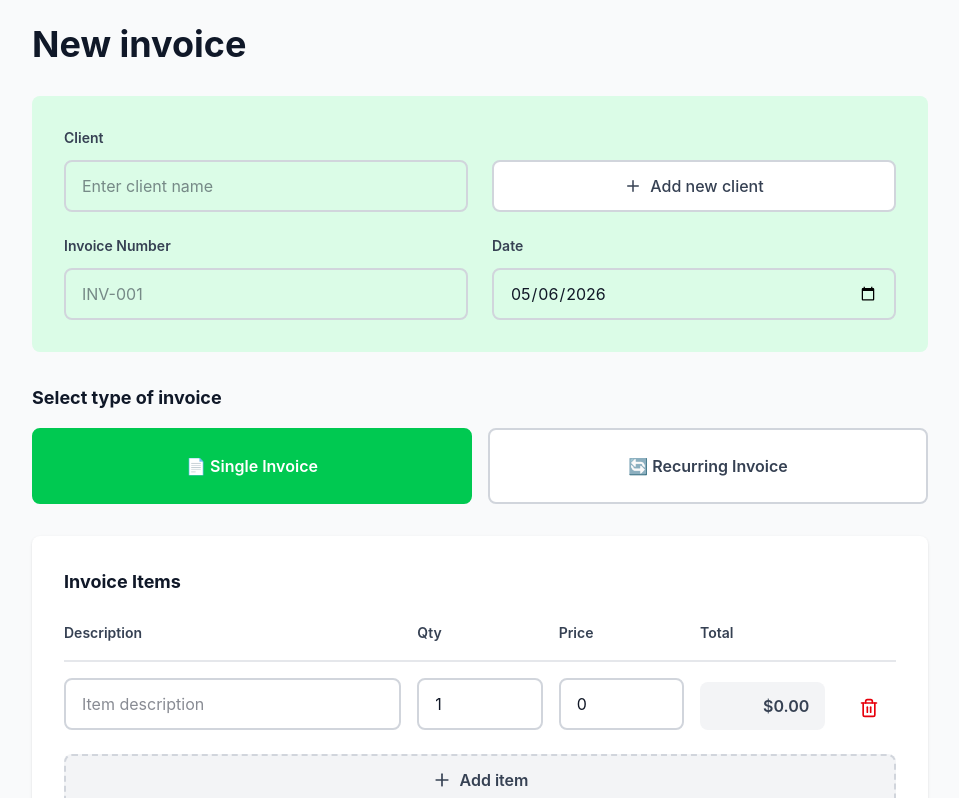
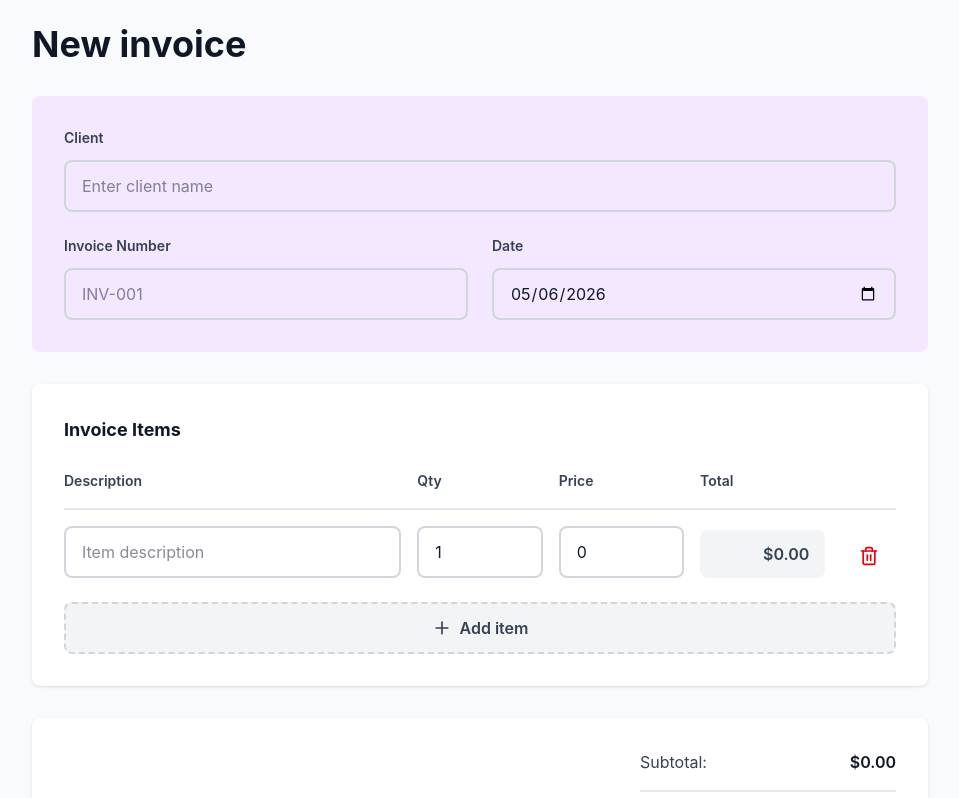
Before and after one commit to priyanka24bsa10123-prog/invoice-management-system, a React app in the folder frontend/: page / in a window 1280 px wide. Shown: the top 798 px of the page, without its empty margins (160-1119 px from the left). Built offline with nearby package versions, Linux system fonts and the light colour scheme; the HTML template or start-up script is replaced by a standard one.

Commit message:
Update invoice UI, remove extra controls, and apply purple theme

```diff
--- a/frontend/src/App.jsx
+++ b/frontend/src/App.jsx
@@ -45,7 +45,7 @@ function App() {
           <div className="max-w-6xl mx-auto p-6">
             <button
               onClick={() => setShowForm(true)}
-              className="mb-6 px-6 py-3 bg-green-500 text-white rounded-lg hover:bg-green-600 transition font-semibold"
+              className="mb-6 px-6 py-3 bg-purple-600 text-white rounded-lg hover:bg-purple-700 transition font-semibold"
             >
               + New Invoice
             </button>
--- a/frontend/src/components/InvoiceForm.jsx
+++ b/frontend/src/components/InvoiceForm.jsx
@@ -1,6 +1,6 @@
 import React, { useState, useEffect } from 'react';
 import axios from 'axios';
-import { Plus, Trash2, Save, X, ChevronRight } from 'lucide-react';
+import { Plus, Trash2, ChevronRight } from 'lucide-react';
 
 const InvoiceForm = ({ editingInvoice, onCloseEdit, onSaveSuccess }) => {
   const [invoice, setInvoice] = useState({
@@ -11,7 +11,6 @@ const InvoiceForm = ({ editingInvoice, onCloseEdit, onSaveSuccess }) => {
   });
 
   const [isLoading, setIsLoading] = useState(false);
-  const [invoiceType, setInvoiceType] = useState('single');
 
   useEffect(() => {
     if (editingInvoice) {
@@ -88,28 +87,18 @@ const InvoiceForm = ({ editingInvoice, onCloseEdit, onSaveSuccess }) => {
         </div>
 
         {/* Client Section */}
-        <div className="bg-green-100 rounded-lg p-8 mb-8">
-          <div className="grid grid-cols-1 md:grid-cols-2 gap-6 mb-6">
-            <div>
+        <div className="bg-purple-100 rounded-lg p-8 mb-8">
+          <div className="mb-6">
             <label className="block text-sm font-semibold text-gray-700 mb-3">Client</label>
             <input
               type="text"
               placeholder="Enter client name"
               required
               disabled={!!editingInvoice}
-                className="w-full px-4 py-3 border-2 border-gray-300 rounded-lg focus:ring-2 focus:ring-green-500 focus:border-transparent disabled:bg-gray-100"
+              className="w-full px-4 py-3 border-2 border-gray-300 rounded-lg focus:ring-2 focus:ring-purple-500 focus:border-transparent disabled:bg-gray-100"
               value={invoice.customer_name}
               onChange={(e) => setInvoice({...invoice, customer_name: e.target.value})}
             />
-            </div>
-            <div className="flex items-end">
-              <button
-                type="button"
-                className="w-full px-4 py-3 bg-white border-2 border-gray-300 rounded-lg font-medium text-gray-700 hover:bg-gray-50 transition flex items-center justify-center gap-2"
-              >
-                <Plus size={18} /> Add new client
-              </button>
-            </div>
           </div>
 
           {/* Invoice Details Row */}
@@ -121,7 +110,7 @@ const InvoiceForm = ({ editingInvoice, onCloseEdit, onSaveSuccess }) => {
                 placeholder="INV-001"
                 required
                 disabled={!!editingInvoice}
-                className="w-full px-4 py-3 border-2 border-gray-300 rounded-lg focus:ring-2 focus:ring-green-500 focus:border-transparent disabled:bg-gray-100"
+                className="w-full px-4 py-3 border-2 border-gray-300 rounded-lg focus:ring-2 focus:ring-purple-500 focus:border-transparent disabled:bg-gray-100"
                 value={invoice.invoice_number}
                 onChange={(e) => setInvoice({...invoice, invoice_number: e.target.value})}
               />
@@ -131,40 +120,12 @@ const InvoiceForm = ({ editingInvoice, onCloseEdit, onSaveSuccess }) => {
               <input
                 type="date"
                 required
-                className="w-full px-4 py-3 border-2 border-gray-300 rounded-lg focus:ring-2 focus:ring-green-500 focus:border-transparent"
+                disabled={!!editingInvoice}
+                className="w-full px-4 py-3 border-2 border-gray-300 rounded-lg focus:ring-2 focus:ring-purple-500 focus:border-transparent disabled:bg-gray-100"
                 value={invoice.date}
                 onChange={(e) => setInvoice({...invoice, date: e.target.value})}
               />
             </div>
-          </div>
-        </div>
-
-        {/* Invoice Type Selection */}
-        <div className="mb-8">
-          <h2 className="text-lg font-bold text-gray-900 mb-4">Select type of invoice</h2>
-          <div className="grid grid-cols-1 md:grid-cols-2 gap-4">
-            <button
-              type="button"
-              onClick={() => setInvoiceType('single')}
-              className={`p-6 rounded-lg border-2 font-semibold text-center transition ${
-                invoiceType === 'single'
-                  ? 'bg-green-500 text-white border-green-500'
-                  : 'bg-white text-gray-700 border-gray-300 hover:border-green-500'
-              }`}
-            >
-              📄 Single Invoice
-            </button>
-            <button
-              type="button"
-              onClick={() => setInvoiceType('recurring')}
-              className={`p-6 rounded-lg border-2 font-semibold text-center transition ${
-                invoiceType === 'recurring'
-                  ? 'bg-green-500 text-white border-green-500'
-                  : 'bg-white text-gray-700 border-gray-300 hover:border-green-500'
-              }`}
-            >
-              🔄 Recurring Invoice
-            </button>
           </div>
         </div>
 
@@ -199,7 +160,7 @@ const InvoiceForm = ({ editingInvoice, onCloseEdit, onSaveSuccess }) => {
                     type="text"
                     placeholder="Item description"
                     required
-                    className="w-full px-4 py-3 border-2 border-gray-300 rounded-lg focus:ring-2 focus:ring-green-500 focus:border-transparent"
+                    className="w-full px-4 py-3 border-2 border-gray-300 rounded-lg focus:ring-2 focus:ring-purple-500 focus:border-transparent"
                     value={item.description}
                     onChange={(e) => {
                       const d = [...invoice.details];
@@ -215,7 +176,7 @@ const InvoiceForm = ({ editingInvoice, onCloseEdit, onSaveSuccess }) => {
                     placeholder="Qty"
                     required
                     min="1"
-                    className="w-full px-4 py-3 border-2 border-gray-300 rounded-lg focus:ring-2 focus:ring-green-500 focus:border-transparent"
+                    className="w-full px-4 py-3 border-2 border-gray-300 rounded-lg focus:ring-2 focus:ring-purple-500 focus:border-transparent"
                     value={item.quantity}
                     onChange={(e) => {
                       const d = [...invoice.details];
@@ -232,7 +193,7 @@ const InvoiceForm = ({ editingInvoice, onCloseEdit, onSaveSuccess }) => {
                     required
                     step="0.01"
                     min="0"
-                    className="w-full px-4 py-3 border-2 border-gray-300 rounded-lg focus:ring-2 focus:ring-green-500 focus:border-transparent"
+                    className="w-full px-4 py-3 border-2 border-gray-300 rounded-lg focus:ring-2 focus:ring-purple-500 focus:border-transparent"
                     value={item.unit_price}
                     onChange={(e) => {
                       const d = [...invoice.details];
@@ -279,7 +240,7 @@ const InvoiceForm = ({ editingInvoice, onCloseEdit, onSaveSuccess }) => {
             </div>
             <div className="flex justify-between items-center">
               <span className="text-lg font-bold text-gray-900">Total Amount:</span>
-              <span className="text-3xl font-bold text-green-600">${calculateTotal()}</span>
+              <span className="text-3xl font-bold text-purple-600">${calculateTotal()}</span>
             </div>
           </div>
         </div>
@@ -298,7 +259,7 @@ const InvoiceForm = ({ editingInvoice, onCloseEdit, onSaveSuccess }) => {
           <button
             type="submit"
             disabled={isLoading}
-            className="px-8 py-3 bg-green-500 text-white rounded-lg hover:bg-green-600 transition font-semibold flex items-center gap-2 disabled:bg-green-400"
+            className="px-8 py-3 bg-purple-600 text-white rounded-lg hover:bg-purple-700 transition font-semibold flex items-center gap-2 disabled:bg-purple-400"
           >
             {isLoading ? 'Saving...' : (
               <>
--- a/frontend/src/components/InvoiceList.jsx
+++ b/frontend/src/components/InvoiceList.jsx
@@ -65,7 +65,7 @@ const InvoiceList = ({ onEdit, refreshTrigger }) => {
                 <input
                     type="text"
                     placeholder="Search by customer name..."
-                    className="w-full border-2 border-gray-300 p-3 rounded-lg focus:ring-2 focus:ring-green-500 focus:border-transparent"
+                    className="w-full border-2 border-gray-300 p-3 rounded-lg focus:ring-2 focus:ring-purple-500 focus:border-transparent"
                     onChange={(e) => setSearch(e.target.value)}
                     value={search}
                 />
@@ -101,11 +101,11 @@ const InvoiceList = ({ onEdit, refreshTrigger }) => {
                             </thead>
                             <tbody>
                                 {filteredInvoices.map((inv, index) => (
-                                    <tr key={inv.id} className={`border-b ${index % 2 === 0 ? 'bg-gray-50' : 'bg-white'} hover:bg-green-50 transition`}>
+                                    <tr key={inv.id} className={`border-b ${index % 2 === 0 ? 'bg-gray-50' : 'bg-white'} hover:bg-purple-50 transition`}>
                                         <td className="px-6 py-4 font-semibold text-gray-800">{inv.invoice_number}</td>
                                         <td className="px-6 py-4 text-gray-700">{inv.customer_name}</td>
                                         <td className="px-6 py-4 text-gray-700">{new Date(inv.date).toLocaleDateString()}</td>
-                                        <td className="px-6 py-4 text-right font-bold text-green-600">
+                                        <td className="px-6 py-4 text-right font-bold text-purple-600">
                                             ${calculateTotal(inv.details)}
                                         </td>
                                         <td className="px-6 py-4">
```
Also changed, not shown: 1 other file (tests, documents, lock files or other folders). Lines whose indentation alone changed are shown as unchanged.
